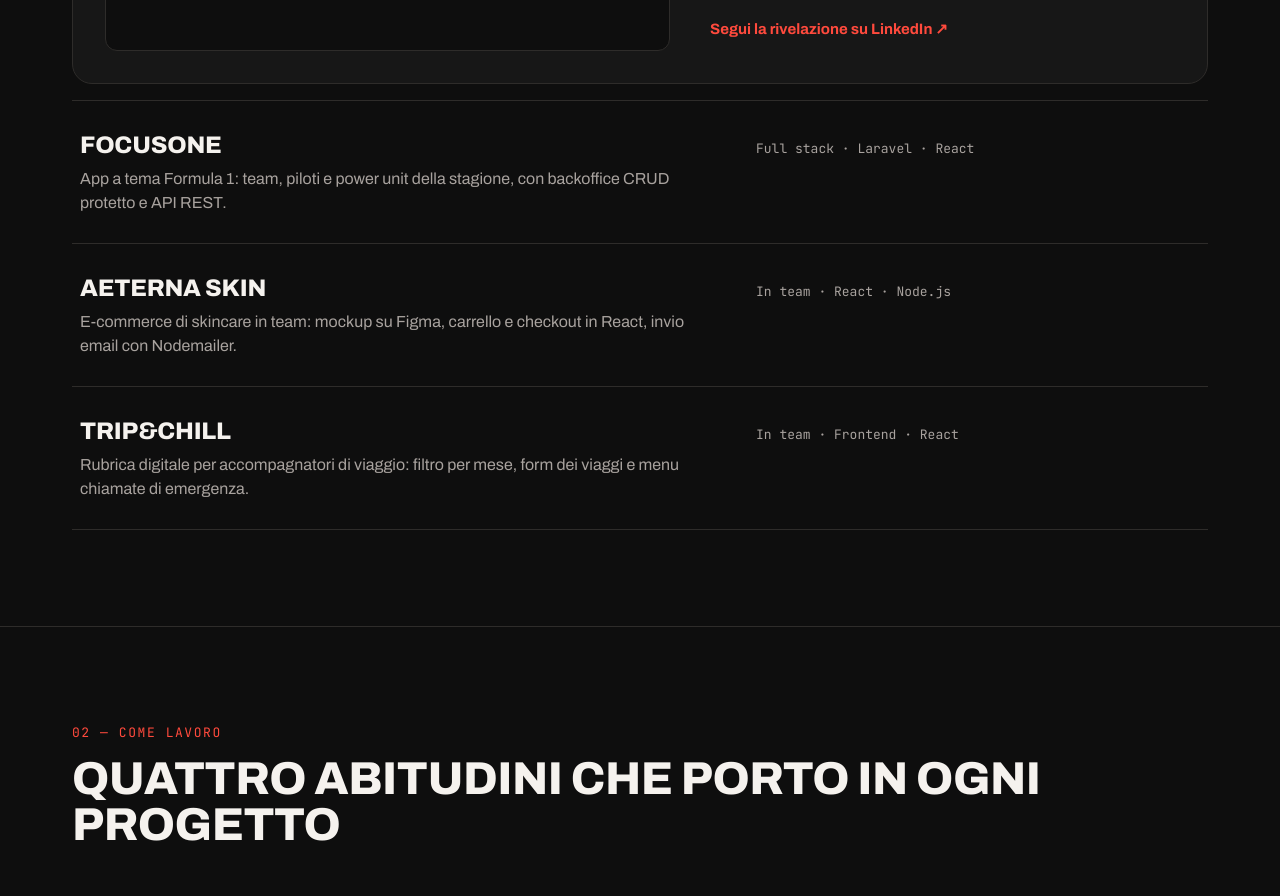
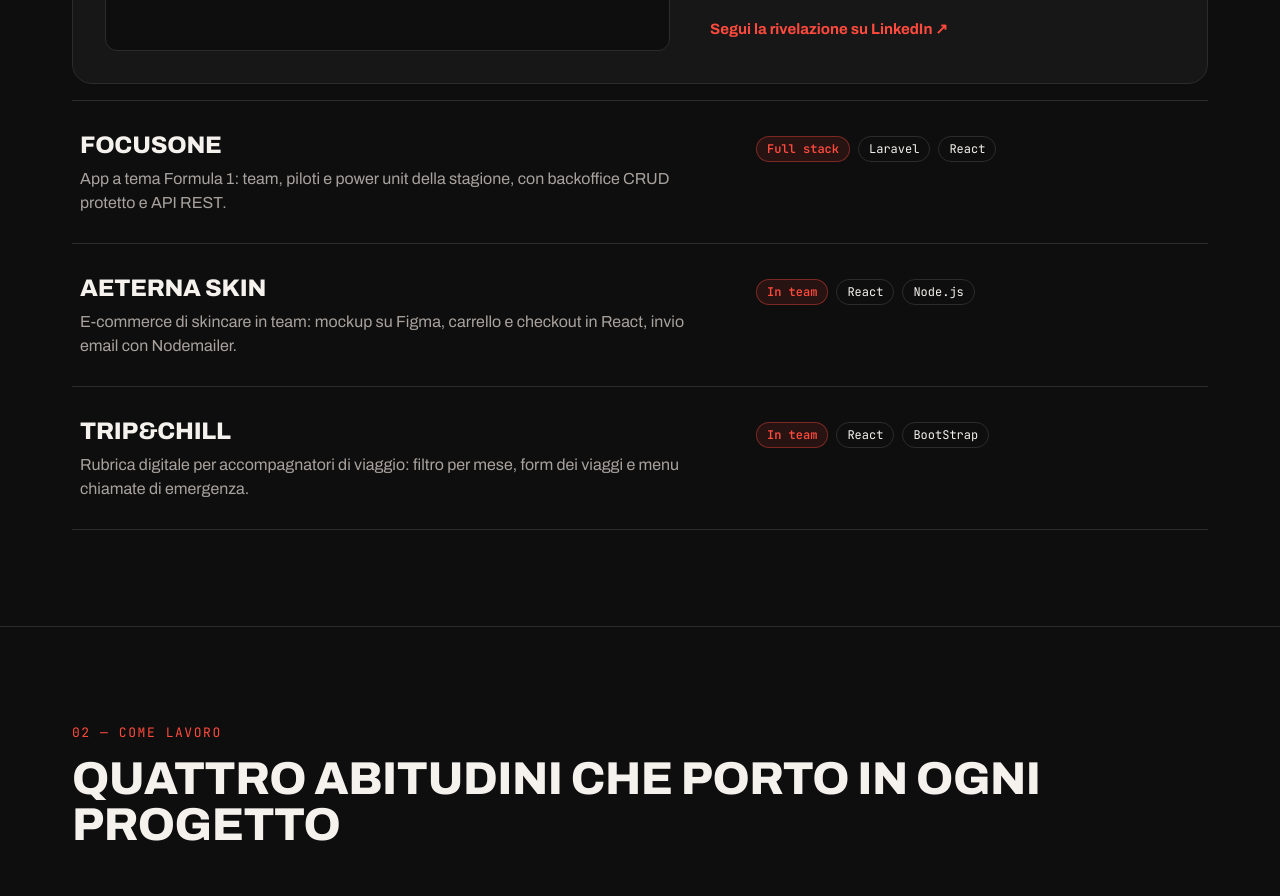
Before and after one commit to matteolepera/portfolio, a React (Vite) app: page / in a window 1280 px wide. Shown: the part 1820-2716 px from the top of the page. Built offline with nearby package versions, Linux system fonts and the light colour scheme; no server answers.

Commit message:
feat: badge di ruolo e stack nelle righe dei progetti

```diff
--- a/src/components/home/ProjectRow.jsx
+++ b/src/components/home/ProjectRow.jsx
@@ -1,3 +1,5 @@
+import StackBadges from "../ui/StackBadges";
+
 export default function ProjectRow({ project }) {
   const hasLinks = project.demoUrl || project.codeUrl;
 
@@ -8,9 +10,11 @@ export default function ProjectRow({ project }) {
         <p className="mt-1.5 text-muted">{project.description}</p>
       </div>
 
-      <p className="min-w-0 flex-[1_1_200px] font-mono text-[13px] text-muted">
-        {[project.role, ...project.stack].join(" · ")}
-      </p>
+      <StackBadges
+        role={project.role}
+        stack={project.stack}
+        className="min-w-0 flex-[1_1_200px]"
+      />
 
       {hasLinks && (
         <div className="flex shrink-0 gap-5 text-[15px] font-bold">
--- a/src/content/projects.js
+++ b/src/content/projects.js
@@ -49,7 +49,7 @@ export const projects = [
     description:
       "Rubrica digitale per accompagnatori di viaggio: filtro per mese, form dei viaggi e menu chiamate di emergenza.",
     role: "In team",
-    stack: ["Frontend", "React"],
+    stack: ["React", "BootStrap"],
     demoUrl: null,
     codeUrl: null,
   },
```
